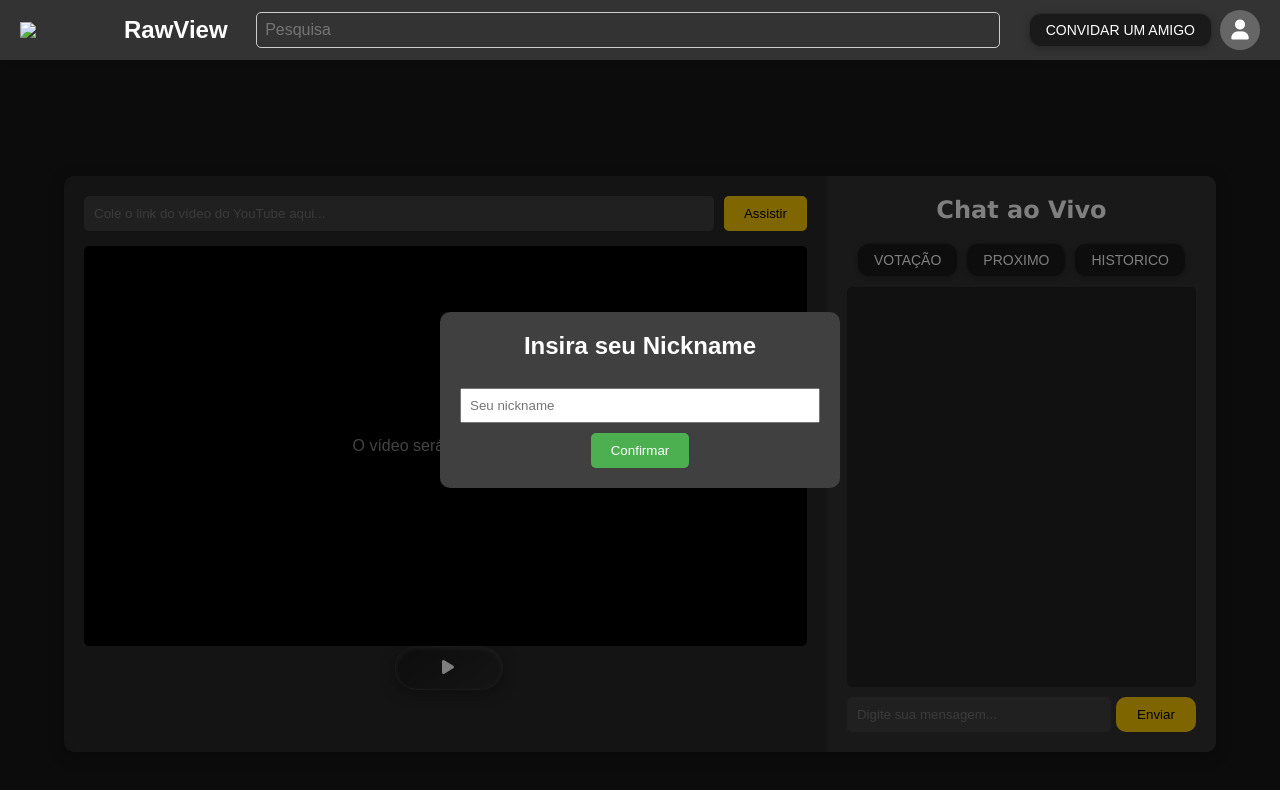
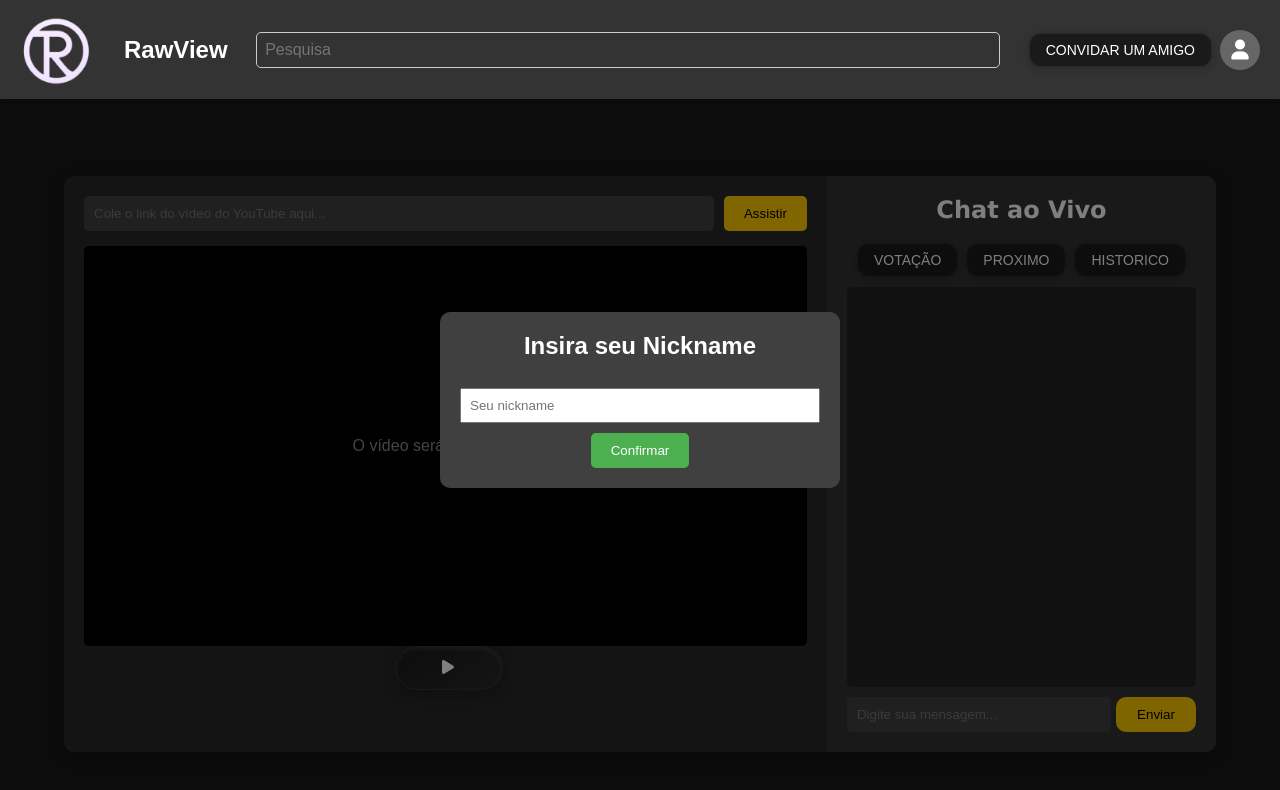
Before and after one commit to felipebocajr/RawView, a website: page public/index.html in a window 1280 px wide. Drawn offline with Linux system fonts and the light colour scheme; no server answers.

Commit message:
atualização logo

```diff
--- a/public/index.html
+++ b/public/index.html
@@ -682,7 +682,7 @@
     <header>
         <nav class="navbar">
             <div class="logo">
-                <img src="../img/logo ranview.png alt=" Logo">
+                <img src="../img/logo ranview.png" alt="Logo">
                 <span>RawView</span>
             </div>
             <input type="text" placeholder="Pesquisa" class="search-bar">
```
